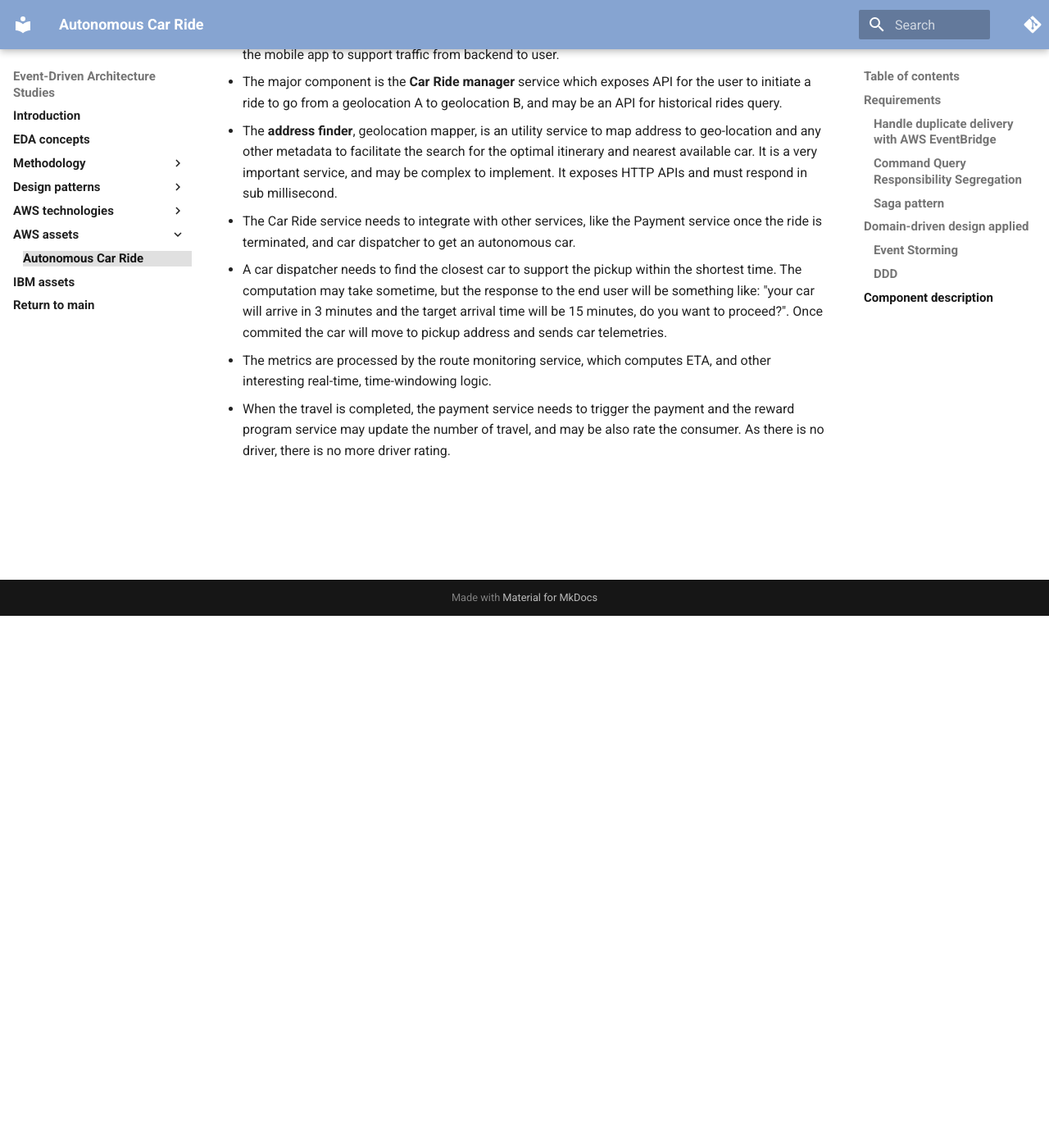
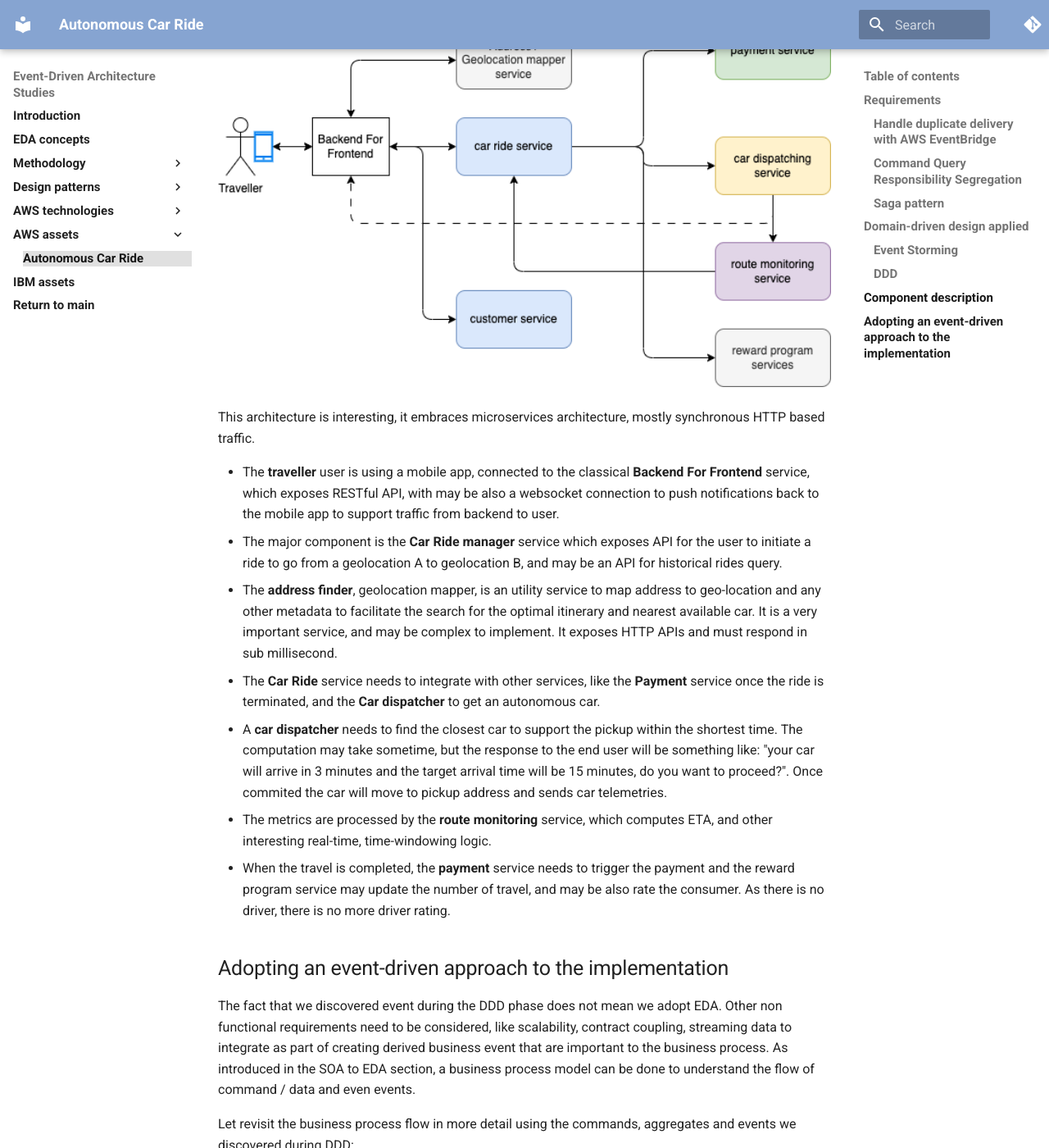
Before and after one commit to jbcodeforce/eda-studies, an MkDocs documentation site: the page built from docs/solutions/autonomous-car/index.md, in a window 1280 px wide and 1400 px high, scrolled down 4689 px. Shown: the whole window at 82% size. Built offline with MkDocs 1.6.1 and Material for MkDocs 9.7.7, drawn with Linux system fonts in a browser that asks for light colours; comment, search, counter and statistics services are not loaded; before the commit the page ends 5440 px from its top, so only the background shows below that; some of the changed text lies outside the part shown.

Commit message:
work on acr solution

```diff
--- a/docs/solutions/autonomous-car/index.md
+++ b/docs/solutions/autonomous-car/index.md
@@ -5,11 +5,11 @@
 
 The customer wants to go from one address or geographic location to another one, within a big city, using the Acme Autonomous Car Ride mobile app.
 
-The high-level component architecture may look like in the following figure:
+The application context looks like in the following diagram:
 
-![](../../diagrams/classical-sync-arch.drawio.png){ width=800 }
+![](./diagrams/app-context.drawio.png){ width=600 }
 
-This architecture is interesting, it embraces microservices architecture, mostly synchronous HTTP based traffic.
+Travellers use mobile application to book a ride between two locations within the same city, the Car Ride Solution dispatch an autonomous vehicle, use traffic report to compute ETA and pricing. The application is also monitoring existing rides via car telemetries. The Marketing analysis is an example of external system interested to look at the solution generated data.
 
 ## Requirements
 
@@ -62,22 +62,36 @@
 
 * Bounded Contexts
 
-    * Autonomous Car
+    * Autonomous Car bounded context:
 
     ![](./diagrams/car-context.drawio.png)
 
-    * Ride Context
+    * Car Ride bounded context:
 
     ![](./diagrams/ride-context.drawio.png)
 
+    * Customer and payment bounded contexts are not represented as we will mock them up.
+
 ## Component description
 
-From the Domain-driven design bounded context we can build a set of microservices.
+From the Domain-driven design bounded contexts, we may derive a set of microservices as illustrated in the following figure:
+
+![](../../diagrams/classical-sync-arch.drawio.png){ width=800 }
+
+This architecture is interesting, it embraces microservices architecture, mostly synchronous HTTP based traffic.
 
 * The **traveller** user is using a mobile app, connected to the classical **Backend For Frontend** service, which exposes RESTful API, with may be also a websocket connection to push notifications back to the mobile app to support traffic from backend to user.
 * The major component is the **Car Ride manager** service which exposes API for the user to initiate a ride to go from a geolocation A to geolocation B, and may be an API for historical rides query.
 * The **address finder**, geolocation mapper, is an utility service to map address to geo-location and any other metadata to facilitate the search for the optimal itinerary and nearest available car. It is a very important service, and may be complex to implement. It exposes HTTP APIs and must respond in sub millisecond.
-* The Car Ride service needs to integrate with other services, like the Payment service once the ride is terminated, and car dispatcher to get an autonomous car.
-* A car dispatcher needs to find the closest car to support the pickup within the shortest time. The computation may take sometime, but the response to the end user will be something like: "your car will arrive in 3 minutes and the target arrival time will be 15 minutes, do you want to proceed?". Once commited the car will move to pickup address and sends car telemetries.
-* The metrics are processed by the route monitoring service, which computes ETA, and other interesting real-time, time-windowing logic.
-* When the travel is completed, the payment service needs to trigger the payment and the reward program service may update the number of travel, and may be also rate the consumer. As there is no driver, there is no more driver rating.
+* The **Car Ride** service needs to integrate with other services, like the **Payment** service once the ride is terminated, and the **Car dispatcher** to get an autonomous car.
+* A **car dispatcher** needs to find the closest car to support the pickup within the shortest time. The computation may take sometime, but the response to the end user will be something like: "your car will arrive in 3 minutes and the target arrival time will be 15 minutes, do you want to proceed?". Once commited the car will move to pickup address and sends car telemetries.
+* The metrics are processed by the **route monitoring** service, which computes ETA, and other interesting real-time, time-windowing logic.
+* When the travel is completed, the **payment** service needs to trigger the payment and the reward program service may update the number of travel, and may be also rate the consumer. As there is no driver, there is no more driver rating.
+
+## Adopting an event-driven approach to the implementation
+
+The fact that we discovered event during the DDD phase does not mean we adopt EDA. Other non functional requirements need to be considered, like scalability, contract coupling, streaming data to integrate as part of creating derived business event that are important to the business process. As introduced in the SOA to EDA section, a business process model can be done to understand the flow of command / data and even events.
+
+Let revisit the business process flow in more detail using the commands, aggregates and events we discovered during DDD:
+
+![](./diagrams/bpm-flow.drawio.png){ width=1000 }
```
Also changed, not shown: docs/patterns/index.md (+3 -0 lines), docs/solutions/autonomous-car/es-duplicate-evt.md (+18 -14 lines), docs/solutions/autonomous-car/diagrams/app-context.drawio.png (added), docs/solutions/autonomous-car/diagrams/bpm-flow.drawio.png (added), docs/solutions/autonomous-car/diagrams/eb-duplicate-problem.drawio.png.
